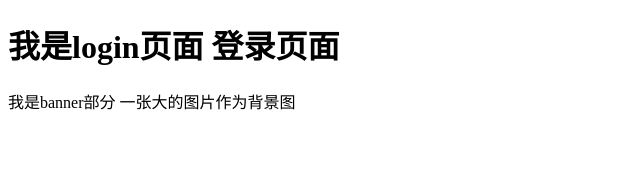
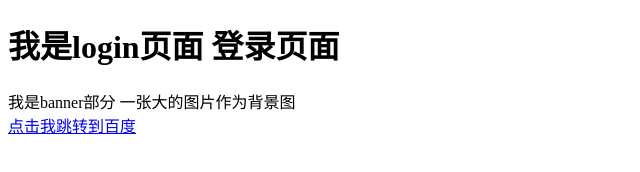
Before and after one commit to chenfeiyan/gb_04, a plain HTML site: page views/index.html in a window 1280 px wide. Shown: the whole page, without its empty margins (0-640 px from the left). Drawn offline with Linux system fonts and the light colour scheme.

Commit message:
login功能的新加超链接

```diff
--- a/views/index.html
+++ b/views/index.html
@@ -11,6 +11,8 @@
 <body>
     <h1>我是login页面 登录页面</h1>
     <div>我是banner部分 一张大的图片作为背景图</div>
+    <a href="#">点击我跳转到百度</a>
+
 </body>
 
 </html>
```
